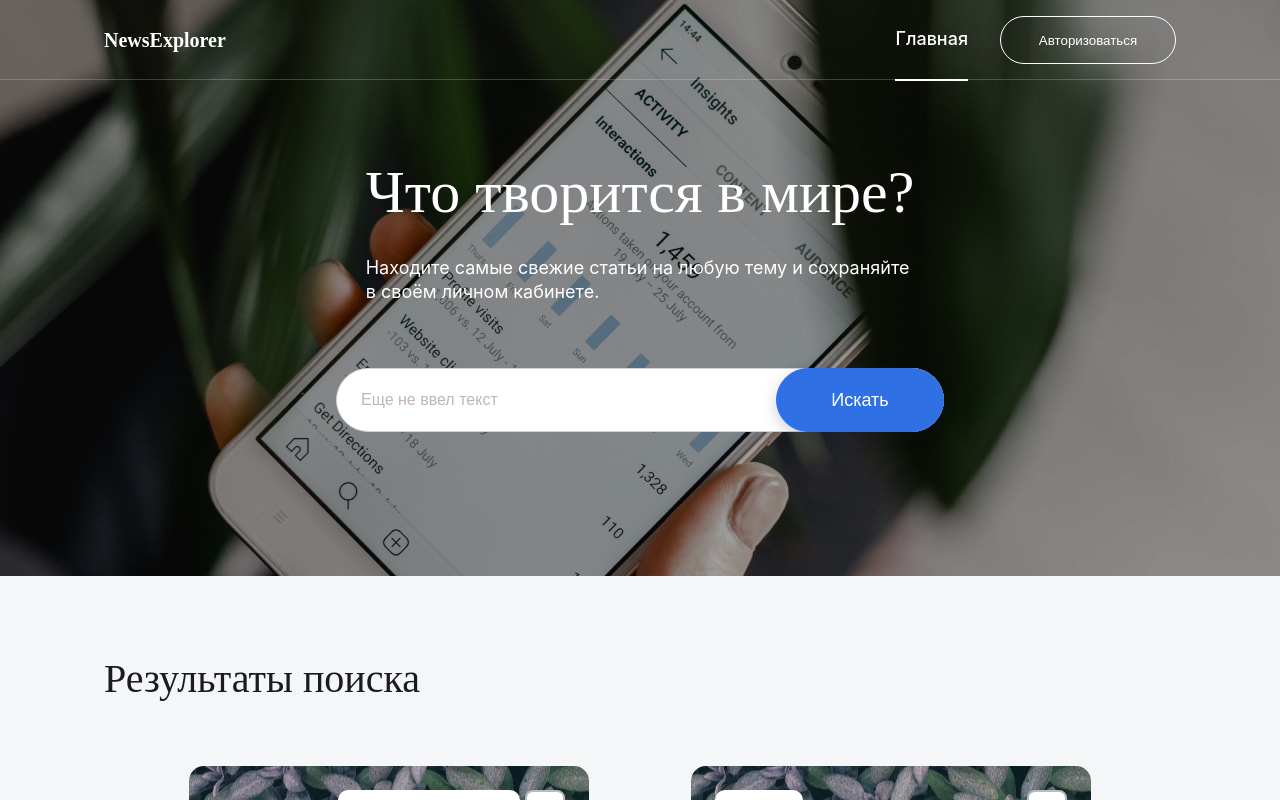
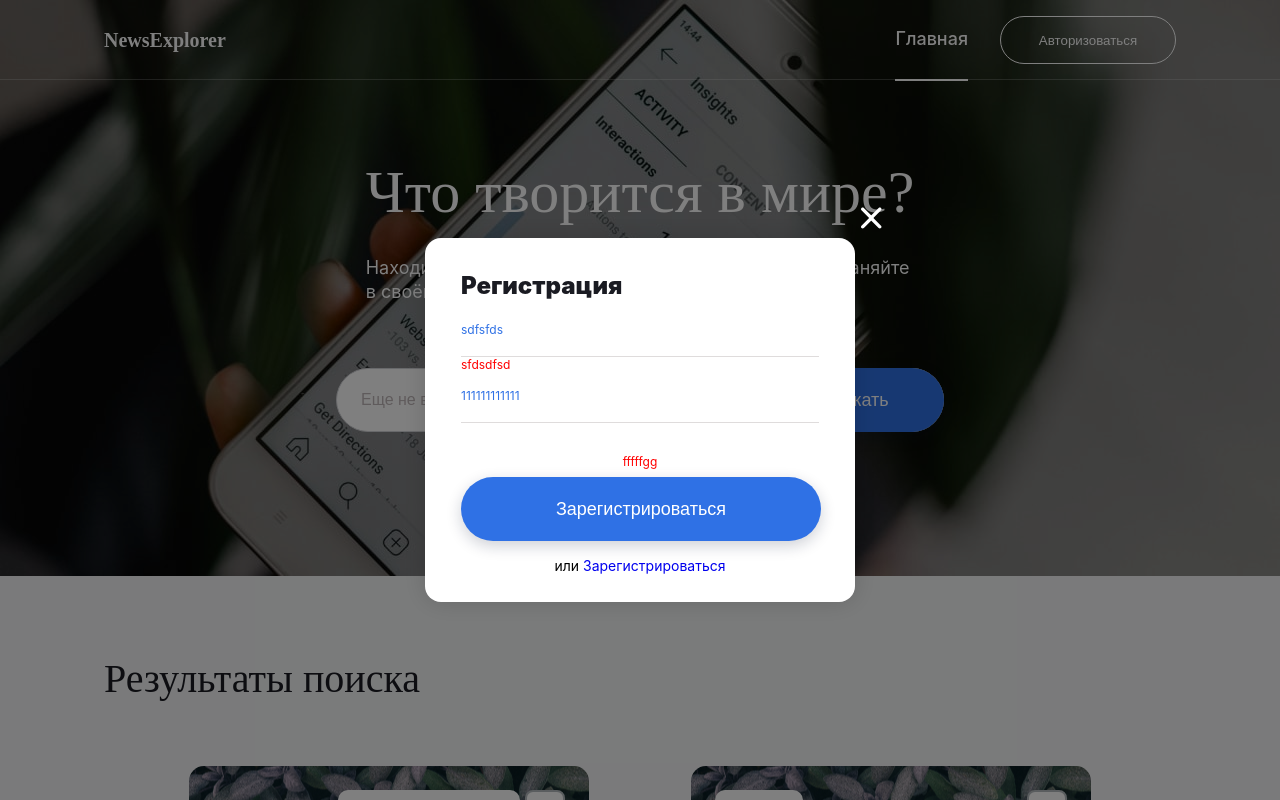
Before and after one commit to YudinArtem90/news-explorer-frontend, a React (Create React App) app: page / in a window 1280 px wide. Both pictures are taken after a click on the button "Авторизоваться". Shown: the top 800 px of the page. Built offline with nearby package versions, Linux system fonts and the light colour scheme.

Commit message:
открытие - закрытие модального окна

```diff
--- a/src/components/App/App.js
+++ b/src/components/App/App.js
@@ -5,15 +5,23 @@ import Header from '../Header/Header';
 import Footer from '../Footer/Footer';
 import { Route, Switch, withRouter, Redirect } from 'react-router-dom';
 import ProtectedRoute from '../ProtectedRoute/ProtectedRoute';
+import PopupWithForm from '../PopupWithForm/PopupWithForm';
 
 function App() {
 
   const [loggedIn, setLoggedIn] = React.useState(true);
+  const [showModal, setShowModal] = React.useState(false);
+
+  const closeModal = () => {
+    setShowModal(false);
+  }
+
+  // console.log('showModal', showModal);
 
   return (
     <div className="root">
 
-      <Header/>
+      <Header setShowModal={setShowModal}/>
 
       <Switch>
 
@@ -31,6 +39,10 @@ function App() {
       </Switch>
 
       <Footer/>
+      {/* {
+        showModal ? <PopupWithForm showModal={showModal} closeModal={closeModal}/> : null
+      } */}
+      <PopupWithForm showModal={showModal} closeModal={closeModal}/>
     </div>
   );
 }
--- a/src/components/Header/Header.js
+++ b/src/components/Header/Header.js
@@ -6,15 +6,20 @@ import { Link, withRouter } from 'react-router-dom';
 
 function Header(props) {
 
-    console.log('props', props);
+    // console.log('props', props);
 
     const [openMenu, setOpenMenu] = React.useState(false);
     const savedNews = props.location.pathname === '/saved-news';
     const mainPage = props.location.pathname === '/';
 
-    console.log('savedNews', savedNews);
-    console.log('mainPage', mainPage);
-    console.log('innerWidth', window.innerWidth);
+    const openModal = () => {
+      // console.log('props', props);
+      props.setShowModal(true);
+    }
+
+    // console.log('savedNews', savedNews);
+    // console.log('mainPage', mainPage);
+    // console.log('innerWidth', window.innerWidth);
 
     return (
       <div className={`header ${openMenu ? 'header_theme_black' : ''}`}>
@@ -27,7 +32,7 @@ function Header(props) {
             <div className="header__menu-desktop">
               <Navigation mainPage={mainPage} openMenu={openMenu}/>
               {
-                mainPage ? <button className="header__authorization">Авторизоваться</button> : null
+                mainPage ? <button className="header__authorization" onClick={openModal}>Авторизоваться</button> : null
               }
             </div>
 
@@ -44,7 +49,7 @@ function Header(props) {
           openMenu ?
               <div className="header__menu-mobile">
                 <Navigation mainPage={mainPage} openMenu={openMenu}/>
-                <button className="header__authorization">Авторизоваться</button>
+                <button className="header__authorization" onClick={openModal}>Авторизоваться</button>
               </div> : null
         }
       </div>
--- a/src/components/Main/Main.js
+++ b/src/components/Main/Main.js
@@ -2,7 +2,7 @@ import './Main.css';
 import React from 'react';
 import SearchContainer from '../SearchContainer/SearchContainer';
 import About from '../About/About';
-import PopupWithForm from '../PopupWithForm/PopupWithForm';
+// import PopupWithForm from '../PopupWithForm/PopupWithForm';
 import NewsCardList from '../NewsCardList/NewsCardList';
 import Preloader from '../Preloader/Preloader';
 
@@ -14,7 +14,7 @@ function Main() {
         {/* <Preloader/> */}
         <NewsCardList/>
         <About/>
-        <PopupWithForm/>
+        {/* <PopupWithForm/> */}
       </div>
     );
   }
--- a/src/components/PopupWithForm/PopupWithForm.css
+++ b/src/components/PopupWithForm/PopupWithForm.css
@@ -6,11 +6,19 @@
     bottom: 0;
     left: 0;
     display: flex;
+    opacity: 0;
+    transition: visibility .5s,opacity .7s linear;
+    z-index: 3;
+}
+
+.popup_active_true{
+    visibility: visible;
+    opacity: 1;
+}
+
+.popup_active_false{
     visibility: hidden;
-    /* visibility: hidden;
     opacity: 0;
-    transition: visibility .5s,opacity .7s linear; */
-    z-index: 3;
 }
 
 .popup__main-container{
@@ -27,6 +35,7 @@
 .popup__icon-close{
     position: relative;
     align-self: flex-end;
+    cursor: pointer;
 }
 
 @media (max-width: 480px){
--- a/src/components/PopupWithForm/PopupWithForm.js
+++ b/src/components/PopupWithForm/PopupWithForm.js
@@ -1,12 +1,70 @@
 import './PopupWithForm.css';
 import logoClose from '../../images/close.svg';
 import Form from '../Form/Form';
+import React from 'react';
 
-function PopupWithForm() {
+class PopupWithForm extends React.Component{
+  constructor(props) {
+    super(props);
+    this.state = {
+      firstDiscovery : false // нужен для того, что бы при первом открытии модалки не сработал close
+    };
+
+    this.setWrapperRef = this.setWrapperRef.bind(this);
+    this.handleClickOutside = this.handleClickOutside.bind(this);
+    this.escFunction = this.escFunction.bind(this);
+    this.close = this.close.bind(this);
+  }
+
+  componentDidMount() {
+    const _this = this;
+    window.addEventListener("click", function(event) {
+      _this.handleClickOutside(event);
+    }, false);
+    document.addEventListener("keydown", this.escFunction, false);
+  }
+
+  componentWillUnmount(){
+    document.removeEventListener("keydown", this.escFunction, false);
+  }
+
+  escFunction(event){
+    if(event.keyCode === 27) {
+      this.close()
+    }
+  }
+
+  handleClickOutside(event) {
+    if(this.state.firstDiscovery){
+      if (this.wrapperRef && !this.wrapperRef.contains(event.target)) {
+        this.close()
+        return;
+      }
+    }
+
+    this.state.firstDiscovery = true;
+  }
+
+  close() {
+    this.props.closeModal();
+  }
+
+  setWrapperRef(node) {
+    this.wrapperRef = node;
+  }
+
+  render() {
+
+    const { showModal } = this.props;
+
+    if(showModal){
+      this.state.firstDiscovery = false;
+    }
+
     return (
-      <div className="popup">
-        <div className="popup__main-container">
-          <img src={logoClose} alt='кнопка закрытия' className="popup__icon-close"/>
+      <div className={`popup ${showModal ? "popup_active_true" : "popup_active_false"}`}  >
+        <div className="popup__main-container" ref={this.setWrapperRef}>
+          <img src={logoClose} alt='кнопка закрытия' className="popup__icon-close" onClick={this.close}/>
           <div className="popup__footer-container">
             <Form/>
           </div>
@@ -14,5 +72,6 @@ function PopupWithForm() {
       </div>
     );
   }
+}
 
-  export default PopupWithForm;
+export default PopupWithForm;
```
